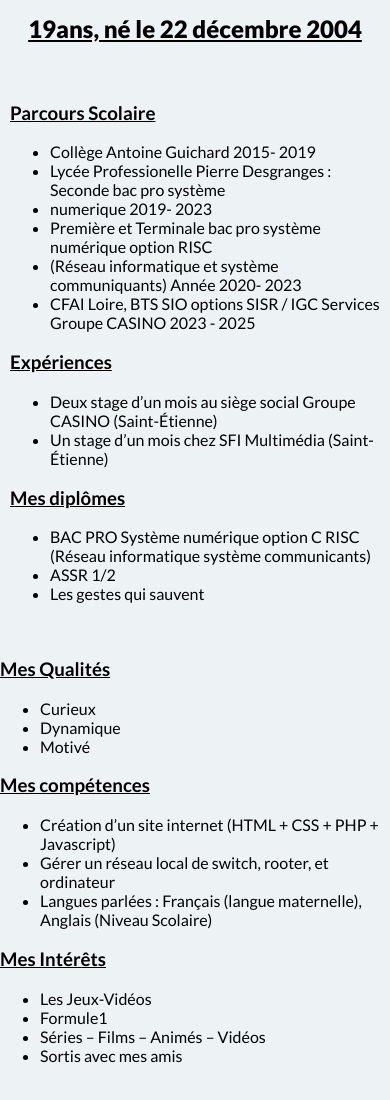
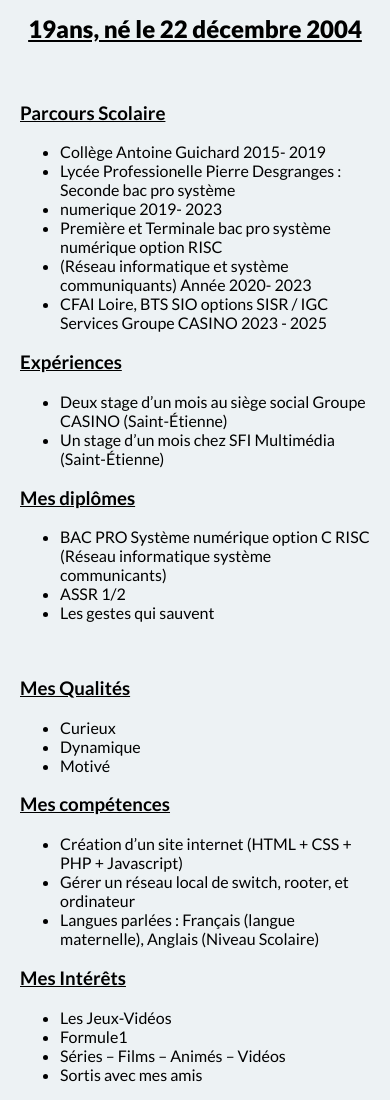
Before and after one commit to MatheoMoreira/cv_matheo_moreira, a plain HTML site: page index.html in a window 390 px wide. Shown: the part 106-1206 px from the top of the page. Drawn offline with Linux system fonts and the light colour scheme.

Commit message:
responsive

```diff
--- a/css/style.css
+++ b/css/style.css
@@ -59,10 +59,12 @@ li {
 .div-left {
     float: left;
     margin-top: 20px;
-    margin-left: 10px;
+    margin-left: 20px;
+    margin-right: 20px;
 }
 .div-right {
     float: right;
     margin-top: 20px;
-    margin-right: 10px;
+    margin-right: 20px;
+    margin-left: 20px;
 }
```
